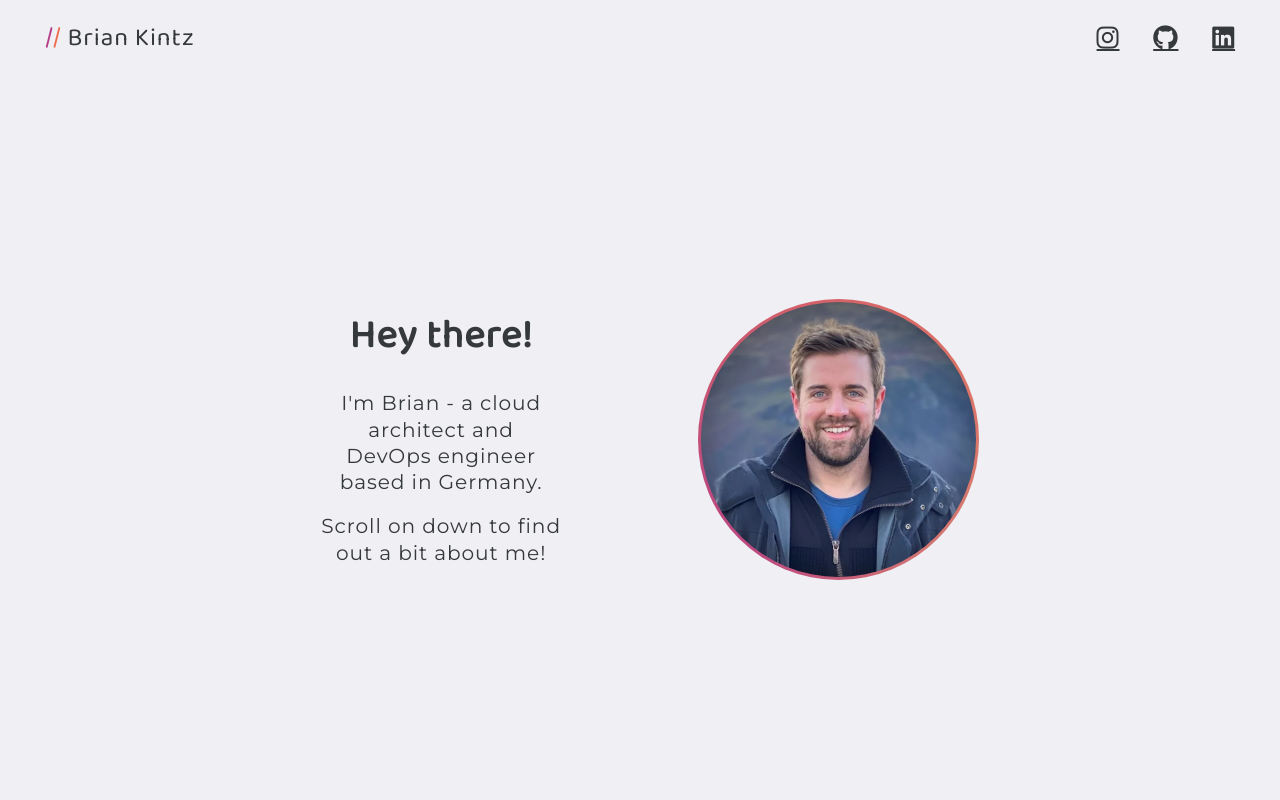
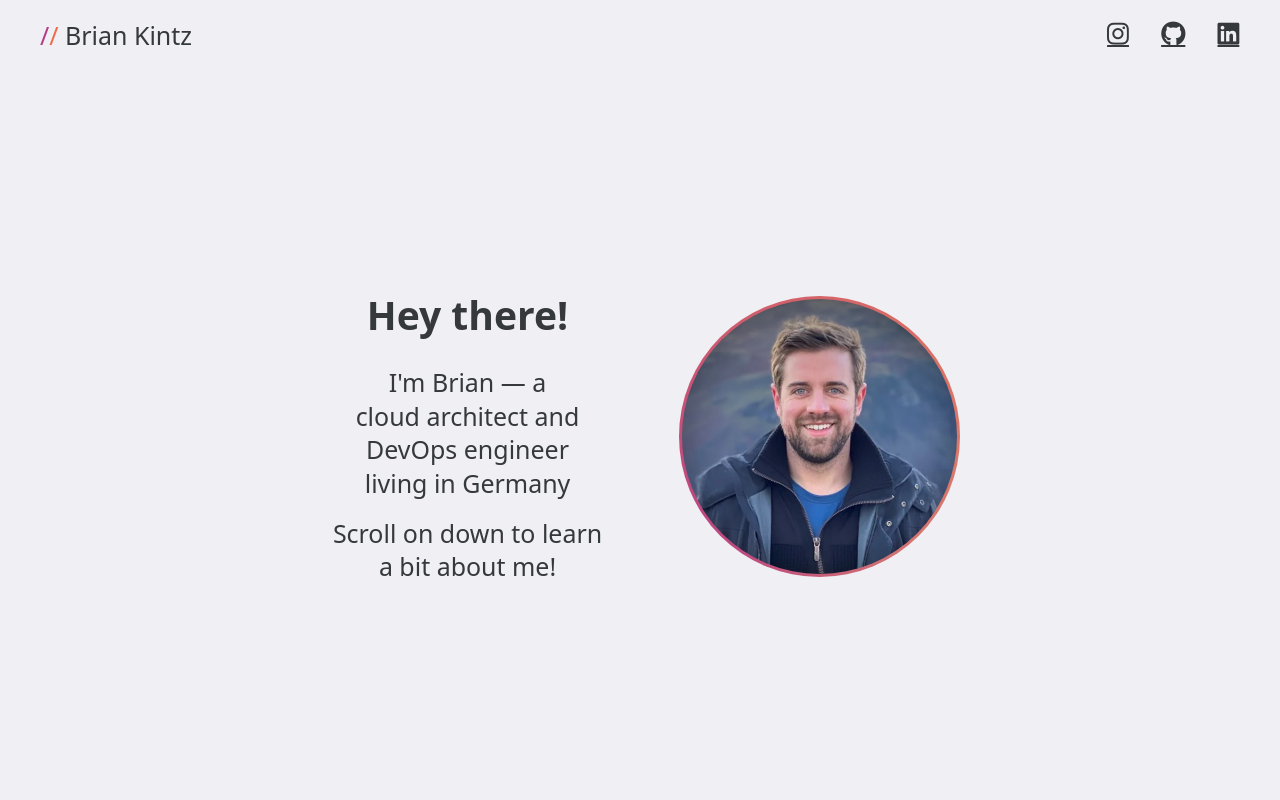
Before and after one commit to briankintz/briankintz.com, an Astro site: page / in a window 1280 px wide. Shown: the top 800 px of the page. Built offline with nearby package versions, Linux system fonts and the light colour scheme; Astro itself is replaced by a stand-in of ours; a web font is replaced by a local one.

Commit message:
Finishing touches to v3

```diff
--- a/src/components/Card.astro
+++ b/src/components/Card.astro
@@ -59,7 +59,7 @@ const {
     color: var(--clr-accent-t);
   }
 
-  @media screen and (max-width: 1240px) {
+  @media (max-width: 1240px) {
     .card {
       grid-template-columns: 1fr;
       align-items: start;
--- a/src/components/Header.astro
+++ b/src/components/Header.astro
@@ -60,7 +60,7 @@ import SocialLink from './SocialLink.astro'
     gap: clamp(0.5rem, 0.25rem + 1vw, 1rem);
   }
 
-  @media screen and (max-width: 992px) {
+  @media (max-width: 992px) {
     header {
       padding-inline: 1rem;
     }
--- a/src/components/Intro.astro
+++ b/src/components/Intro.astro
@@ -1,8 +1,8 @@
 <section>
   <div class="hello">
     <h1>Hey there!</h1>
-    <p>I'm Brian - a cloud architect and DevOps engineer based in Germany.</p>
-    <p>Scroll on down to find out a bit about me!</p>
+    <p>I'm Brian — a cloud architect and DevOps engineer living in Germany</p>
+    <p>Scroll on down to learn<br />a bit about me!</p>
   </div>
 
   <div class="avatar">
@@ -23,22 +23,23 @@
     margin-inline: auto;
 
     display: grid;
-    grid-template-columns: repeat(auto-fit, minmax(300px, 1fr));
+    grid-template-areas: 'hello avatar';
     gap: 4rem;
     place-items: center;
   }
 
-  p {
-    font-size: var(--font-size-m);
-  }
-
   .hello {
+    grid-area: hello;
     text-align: center;
     text-wrap: balance;
-    max-width: 24ch;
+    max-width: 22ch;
+
+    font-size: var(--font-size-l);
+    line-height: 1.35;
   }
 
   .avatar {
+    grid-area: avatar;
     display: grid;
     align-items: center;
     justify-items: center;
@@ -50,4 +51,16 @@
   .avatar img {
     border-radius: 50%;
   }
+
+  @media (max-width: 992px) {
+    section {
+      grid-template-areas:
+        'avatar'
+        'hello';
+    }
+
+    .hello {
+      align-self: start;
+    }
+  }
 </style>
--- a/src/components/Other.astro
+++ b/src/components/Other.astro
@@ -27,6 +27,9 @@ const tiles = [
     place-items: center;
     min-height: 100dvh;
     text-align: center;
+
+    font-size: var(--font-size-l);
+    line-height: 1.35;
   }
 
   ul {
@@ -34,14 +37,14 @@ const tiles = [
     flex-wrap: wrap;
     justify-content: center;
     gap: 1rem;
-    width: min(90%, 40rem);
+    width: min(90%, 36rem);
     margin-inline: auto;
-    margin-top: 1.5rem;
+    margin-top: 2rem;
   }
 
   li {
     padding: 0.5rem 1rem;
-    font-size: var(--font-size-sm);
+    font-size: var(--font-size-m);
     color: var(--clr-gray-200);
     background: var(--clr-accent-b);
     border-radius: 0.5rem;
--- a/src/components/Play.astro
+++ b/src/components/Play.astro
@@ -49,7 +49,7 @@ const cards = await Astro.glob<Frontmatter>('../content/play/*.md')
     padding-block: 3rem;
   }
 
-  @media screen and (max-width: 992px) {
+  @media (max-width: 992px) {
     .board {
       grid-template-columns: 1fr;
       grid-template-areas:
--- a/src/components/Work.astro
+++ b/src/components/Work.astro
@@ -49,7 +49,7 @@ const cards = await Astro.glob<Frontmatter>('../content/work/*.md')
     padding-block: 3rem;
   }
 
-  @media screen and (max-width: 992px) {
+  @media (max-width: 992px) {
     .board {
       grid-template-columns: 1fr;
       grid-template-areas:
--- a/src/content/play/sailing.md
+++ b/src/content/play/sailing.md
@@ -1,5 +1,5 @@
 ---
-icon: sailboat
+icon: anchor
 position: cl2
 orientation: horizontal
 ---
--- a/src/content/work/devops.md
+++ b/src/content/work/devops.md
@@ -8,4 +8,5 @@ orientation: horizontal
 
 - Automated deployment and operations of a multi-cloud mobility platform
 - Managed agile development of enterprise software projects
-- Developed tools & libraries for automotive diagnosticsDesigned, built and automated an on-premise managed Kubernetes PaaS
+- Developed tools & libraries for automotive diagnostics
+- Designed, built and automated an on-premise managed Kubernetes PaaS
--- a/src/styles/global.css
+++ b/src/styles/global.css
@@ -1,25 +1,25 @@
 /* Fonts */
-@import url('https://fonts.googleapis.com/css2?family=Baloo+2&family=Montserrat&display=swap');
+@import url('https://use.typekit.net/ulq6snh.css');
 
 /* AOS */
 @import 'aos/dist/aos.css';
 
 :root {
-  --clr-gray-100: rgb(252, 252, 255); /* Hex: #fcfcff */
-  --clr-gray-200: rgb(239, 239, 244); /* Hex: #efeff4 */
-  --clr-gray-300: rgb(219, 219, 231); /* Hex: #dbdbe7 */
-  --clr-gray-400: rgb(108, 114, 117); /* Hex: #6c7275 */
-  --clr-gray-600: rgb(54, 57, 59); /* Hex: #36393b */
-  --clr-gray-800: rgb(38, 40, 42); /* Hex: #26282a */
+  --clr-gray-100: rgb(252, 252, 255);
+  --clr-gray-200: rgb(239, 239, 244);
+  --clr-gray-300: rgb(219, 219, 231);
+  --clr-gray-400: rgb(108, 114, 117);
+  --clr-gray-600: rgb(54, 57, 59);
+  --clr-gray-800: rgb(38, 40, 42);
 
-  --clr-accent-b: rgb(0, 114, 163); /* Hex: #0072a3 */
-  --clr-accent-g: rgb(97, 231, 134); /* Hex: #61e786 */
-  --clr-accent-m: rgb(179, 60, 134); /* Hex: #b33c86 */
-  --clr-accent-o: rgb(238, 108, 77); /* Hex: #ee6c4d */
-  --clr-accent-p: rgb(155, 119, 187); /* Hex: #9b77bb */
-  --clr-accent-r: rgb(209, 84, 106); /* Hex: #d1546a */
-  --clr-accent-t: rgb(49, 173, 180); /* Hex: #31adb4 */
-  --clr-accent-y: rgb(255, 200, 87); /* Hex: #ffc857 */
+  --clr-accent-b: rgb(0, 114, 163);
+  --clr-accent-g: rgb(97, 231, 134);
+  --clr-accent-m: rgb(179, 60, 134);
+  --clr-accent-o: rgb(238, 108, 77);
+  --clr-accent-p: rgb(155, 119, 187);
+  --clr-accent-r: rgb(209, 84, 106);
+  --clr-accent-t: rgb(49, 173, 180);
+  --clr-accent-y: rgb(255, 200, 87);
 
   --aurora-orange: radial-gradient(
       215.87% 215.87% at -9.39% 100%,
@@ -49,14 +49,15 @@
     2px 4px 8px rgba(38, 40, 42, 0.15), 3px 8px 16px rgba(38, 40, 42, 0.2),
     4px 16px 32px rgba(38, 40, 42, 0.25);
 
-  /* https://utopia.fyi/type/calculator/?c=320,16,1.25,1240,18,1.25,3,1,&s=0.75%7C0.5%7C0.25,1.5%7C2%7C3%7C4%7C6,s-l&g=s,l,xl,12 */
-  --font-size-sm: clamp(0.8rem, calc(0.77rem + 0.17vw), 0.9rem);
-  --font-size-m: clamp(1rem, calc(0.96rem + 0.22vw), 1.13rem);
-  --font-size-l: clamp(1.25rem, calc(1.2rem + 0.27vw), 1.41rem);
-  --font-size-xl: clamp(1.95rem, calc(1.87rem + 0.42vw), 2.2rem);
+  /* https://utopia.fyi/type/calculator/?c=320,18,1.25,1240,20,1.25,3,1,&s=0.75|0.5|0.25,1.5|2|3|4|6,s-l&g=s,l,xl,12 */
+  --font-size-sm: clamp(0.9rem, calc(0.87rem + 0.17vw), 1rem);
+  --font-size-m: clamp(1.13rem, calc(1.08rem + 0.22vw), 1.25rem);
+  --font-size-l: clamp(1.41rem, calc(1.35rem + 0.27vw), 1.56rem);
+  --font-size-xl: clamp(1.76rem, calc(1.69rem + 0.34vw), 1.95rem);
+  --font-size-2xl: clamp(2.2rem, calc(2.11rem + 0.42vw), 2.44rem);
 
-  --font-family-headings: 'Baloo 2', system-ui, sans-serif;
-  --font-family-body: 'Montserrat', system-ui, sans-serif;
+  --font-family-headings: 'aptly', system-ui, sans-serif;
+  --font-family-body: 'interstate-condensed', system-ui, sans-serif;
 }
 
 *,
@@ -66,12 +67,11 @@
   margin: 0;
 }
 
-html {
-  /* font-family: 't26-carbon', system-ui, sans-serif; */
+body {
   font-family: var(--font-family-body);
   font-size: var(--font-size-m);
-  letter-spacing: 0.05rem;
-  line-height: 1.3;
+  font-weight: 400;
+  line-height: 1.25;
 
   color: var(--clr-gray-600);
   background: var(--clr-gray-200);
@@ -82,21 +82,25 @@ html {
   background: var(--clr-accent-r);
 }
 
+h1,
+h2,
+h3 {
+  font-family: var(--font-family-headings);
+  font-weight: 700;
+}
+
 h1 {
-  font-family: var(--font-family-headings);
-  font-size: var(--font-size-xl);
+  font-size: var(--font-size-2xl);
   margin-bottom: 1.5rem;
 }
 
 h2 {
-  font-family: var(--font-family-headings);
-  font-size: var(--font-size-l);
+  font-size: var(--font-size-xl);
   margin-bottom: 1.25rem;
 }
 
 h3 {
-  font-family: var(--font-family-headings);
-  font-size: var(--font-size-m);
+  font-size: var(--font-size-l);
   margin-bottom: 1rem;
 }
 
@@ -105,7 +109,7 @@ p:where(:not(:last-child)) {
 }
 
 ul {
-  padding-inline: 1rem;
+  padding-inline: 0.5rem;
   list-style-type: '- ';
 }
 
@@ -117,7 +121,7 @@ ul li:where(:not(:last-child)) {
   padding-bottom: 0.5rem;
 }
 
-@media screen and (max-width: 1240px) {
+@media (max-width: 1240px) {
   h2,
   h3 {
     text-align: center;
```
